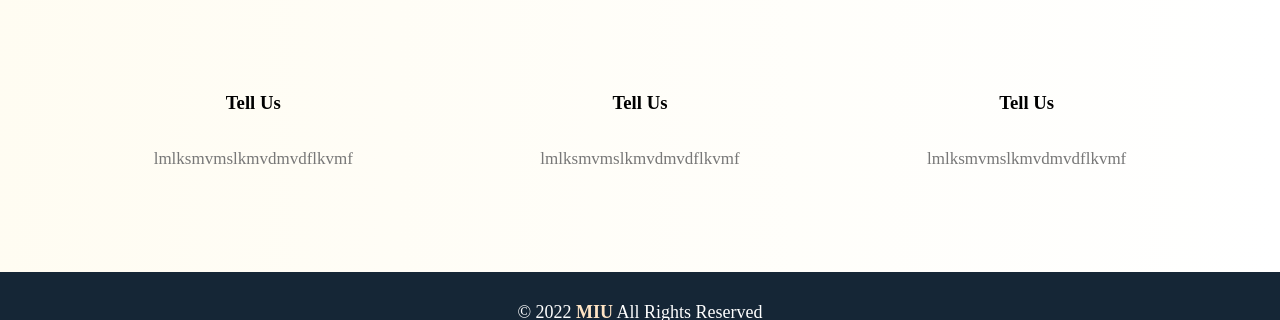
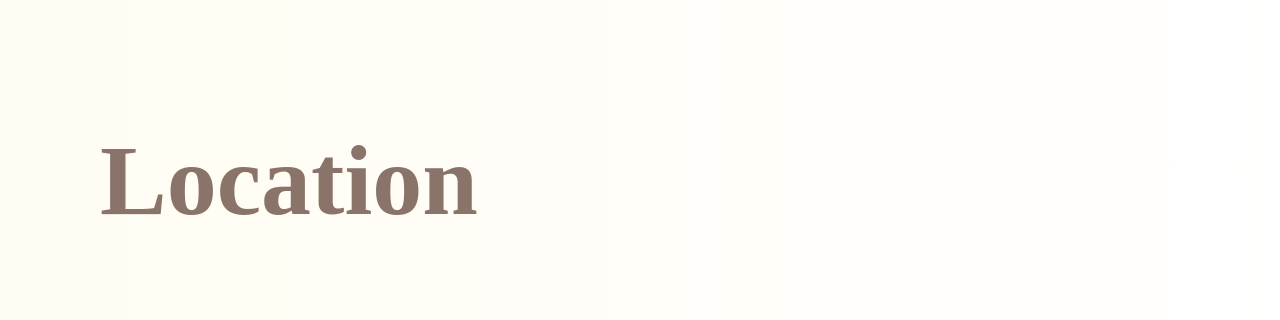
Before and after one commit to belsabbagh/Hurgada-GRND-Hotel, a PHP site: page /Home.html in a window 1280 px wide. Shown: the part 3392-3712 px from the top of the page. Run offline with PHP 8.4, Linux system fonts and the light colour scheme; some libraries are stand-ins or nearby versions; some web fonts are replaced.

Commit message:
home page

```diff
--- a/pages/Home/Home.css
+++ b/pages/Home/Home.css
@@ -91,7 +91,7 @@ body{
 
 }
 .background{
-    background-image: linear-gradient(rgba(0,0,0,0.35),rgba(0,0,0,0.15)) , url('./img/hotel1.jpg');
+    background-image: linear-gradient(rgba(0,0,0,0.35),rgba(0,0,0,0.15)) , url('../../resources/img/home page/hotel1.jpg');
     background-size: cover;
     padding: 20px;
     height: 100vh;
@@ -255,7 +255,7 @@ body{
 
 /* body  */
 .sidepic{
-    background-image: url('./img/beach.jpg');
+    background-image: url('../../resources/img/home page/beach.jpg');
     background-size: cover;
     padding: 20px;
     height: 150px;
@@ -500,6 +500,25 @@ body{
     top: 300px;
     left: 800px;
 }
+.map{
+    position: relative;
+    top: 200px;
+    margin-bottom: 400px;
+    height: 800px;
+}
+.maptxt{
+    position: absolute;
+    font-size: 100px;
+    color:var(--brown1-color);
+    font-family: "Parg";
+    user-select: none;
+    left: 100px;
+}
+.maps{
+    position: absolute;
+    top: 300px;
+    left: 260px;
+}
 .features{
     padding-top: 60px;
     padding-bottom: 60px;
@@ -517,11 +536,17 @@ body{
 .features .feat h3{
     font-weight: 800;
     margin: 30px 0;
+    font-size: 100px;
+    font-family: "Main";
+    color: #014b56;
+    margin-bottom: 100px;
+    user-select: none;
 }
 .features .feat p{
     line-height: 1.8;
     color: #777;
     font-size: 17px;
+    user-select: none;
 }
 
 
@@ -535,6 +560,7 @@ body{
     padding: 30px 10px;
     text-align: center;
     font-size: 18px;
+    user-select: none;
 }
 .footer span{
     font-weight: bold;
--- a/pages/Home/Home.html
+++ b/pages/Home/Home.html
@@ -59,7 +59,7 @@
     <div class="background" id='bgr'>
         <div id="maintext" class="landing">
             <div class="intro-text">
-                <h1>Hurghada <br> Grand Hotel<br>↑</h1>
+                <h1>Hurghada <br>GRND Hotel<br>↑</h1>
                 <p> Scroll up</p>
             </div>
         </div>
@@ -95,7 +95,7 @@
                     <div class="inner">
                         <div class="slide m1">
                             <div class="content">
-                                <img src="./img/room4.jpg">
+                                <img src="../../resources/img/home page/room4.jpg">
                                 <h3>All our rooms are hand-crafted down to <br>
                                     the tiniest detail. They offer privacy, <br>
                                     shelter, and supreme comfort. we want to<br>
@@ -106,7 +106,7 @@
                         </div>
                         <div class="slide m2">
                             <div class="content">
-                                <img src="./img/room3.jpg">
+                                <img src="../../resources/img/home page/room3.jpg">
                                 <h3>Our rooms are designed with a<br>
                                     secure lock designed to minimize <br>
                                     noise from other hotel guests. <br>
@@ -119,7 +119,7 @@
                         </div>
                         <div class="slide m3">
                             <div class="content">
-                                <img src="./img/bathroom.jpg">
+                                <img src="../../resources/img/home page/bathroom.jpg">
                                 <h3 class="txtroom"> We will make sure our hotel<br>
                                     bathroom will leave our clients <br>
                                     slack-jawed with delight, <br>
@@ -134,7 +134,7 @@
                         </div>
                         <div class="slide m4">
                             <div class="content">
-                                <img src="./img/room.jpg">
+                                <img src="../../resources/img/home page/room.jpg">
                                 <h3 class="txtroom">We offer Convenient <br>
                                     location, free wifi,<br>
                                     Good lighting, television<br>
@@ -162,8 +162,8 @@
     <div class="Dinning">
         <div class="container">
             <span>
-                <img class="eat1" src="./img/dining1.jpg">
-                <img class="eat2" src="./img/dining2.jpg">
+                <img class="eat1 reveal" src="../../resources/img/home page/dining1.jpg">
+                <img class="eat2 reveal" src="../../resources/img/home page/dining2.jpg">
             </span>
             <span class="txt">
                 <h3>Dining</h3>
@@ -187,35 +187,35 @@
                     of the many experiences to enjoy during your stay with us.</p>
             </span>
             <span>
-                <img class="exp1" src="./img/Exp1.jpg">
-                <img class="exp2" src="./img/Exp2.jpg">
-                <img class="exp3" src="./img/Exp3.jpg">
+                <img class="exp1" src="../../resources/img/home page/Exp1.jpg">
+                <img class="exp2" src="../../resources/img/home page/Exp2.jpg">
+                <img class="exp3" src="../../resources/img/home page/Exp3.jpg">
             </span>
         </div>
     </div>
 
 
 
-    <iframe src=”https://www.google.com/maps/place/The+Grand+Hotel/@27.0982879,33.8191758,14.23z/data”
-    width=”600″ height=”450″ frameborder=”0″ allowfullscreen></iframe>
+    <div class="map">
+        <h3 class="maptxt">Location</h3>
+        <iframe src="https://www.google.com/maps/embed?pb=!1m14!1m8!1m3!1d28414.733333059197!2d33.8191758!3d27
+    .0982879!3m2!1i1024!2i768!4f13.1!3m3!1m2!1s0x1452802a6ea246ff%3A0x41b07b3be5267297!2sThe%20Grand%20Hotel
+    !5e0!3m2!1sen!2seg!4v1651243819292!5m2!1sen!2seg" width="800" height="600" style="border:0;" allowfullscreen=""
+            loading="lazy" referrerpolicy="no-referrer-when-downgrade" class="maps"></iframe>
+    </div>
+
+
 
     <div class="features">
-        <div class="container">
-            <div class="feat">
-                <i class="fas fa-magic fa-3x"></i>
-                <h3>Tell Us</h3>
-                <p>lmlksmvmslkmvdmvdflkvmf</p>
-            </div>
-            <div class="feat">
-                <i class="fas fa-magic fa-3x"></i>
-                <h3>Tell Us</h3>
-                <p>lmlksmvmslkmvdmvdflkvmf</p>
-            </div>
-            <div class="feat">
-                <i class="fas fa-magic fa-3x"></i>
-                <h3>Tell Us</h3>
-                <p>lmlksmvmslkmvdmvdflkvmf</p>
-            </div>
+        <div class="feat">
+            <i class="fas fa-magic fa-3x"></i>
+            <h3>Hurghada GRND Hotel</h3>
+            <p>Hurghada GRND Hotel is one of the biggest Hotels in Hurghada. It has been operating in
+                Hurghada since 1910. At this time, the guests were few and can be served while enjoying their
+                stay in the Hotel. Now, the number of guests has increased and the types of the guests have
+                become different. For example, now some guests are staying in the Hotel and others ask for
+                only day use. The Hotel decided to have it's own website to automate the work and make
+                things easier for you.</p>
         </div>
     </div>
     <!-- Footer -->
--- a/pages/Home/Home.js
+++ b/pages/Home/Home.js
@@ -26,7 +26,7 @@ function scrollFunction() {
     document.getElementById("bgr").style.backgroundPosition='left';
     document.getElementById("bgr").style.height="90px";
     document.getElementById("bgr").style.top="200px";
-    document.getElementById("bgr").style.backgroundImage="url('./img/hotel1.jpg')";
+    document.getElementById("bgr").style.backgroundImage="url('../../resources/img/home page/hotel1.jpg')";
     document.getElementById("maintext").style.display="none";
     document.getElementById('items').style.visibility='visible';
     document.getElementById('items').style.opacity='1';
@@ -38,7 +38,7 @@ function scrollFunction() {
     document.getElementById("bgr").style.width='100%';
     document.getElementById("bgr").style.height="100vh";
     document.getElementById("bgr").style.top="0px";
-    document.getElementById("bgr").style.backgroundImage="linear-gradient(rgba(0,0,0,0.35),rgba(0,0,0,0.15)) ,url('./img/hotel1.jpg')";
+    document.getElementById("bgr").style.backgroundImage="linear-gradient(rgba(0,0,0,0.35),rgba(0,0,0,0.15)) ,url('../../resources/img/home page/hotel1.jpg')";
     document.getElementById("maintext").style.display="block";
     document.getElementById('items').style.visibility='hidden';
     document.getElementById('items').style.opacity='0';
```
